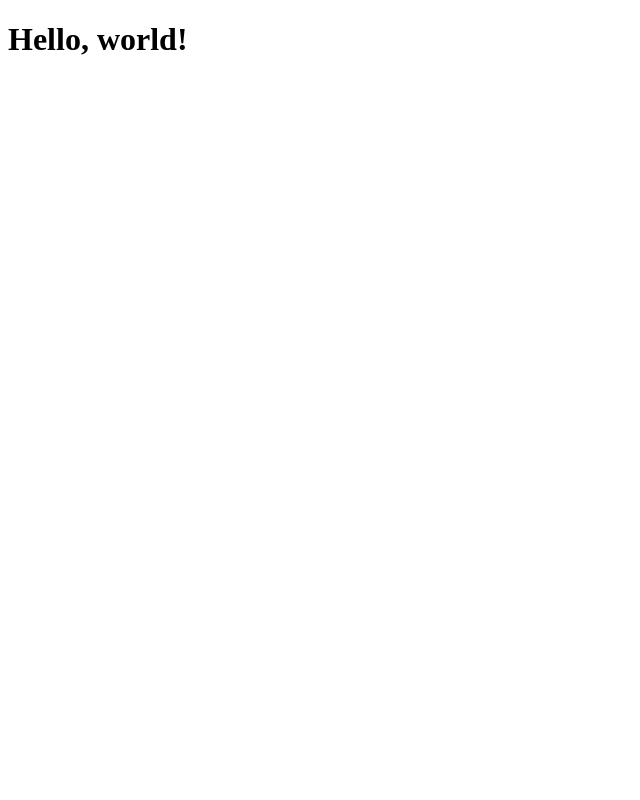
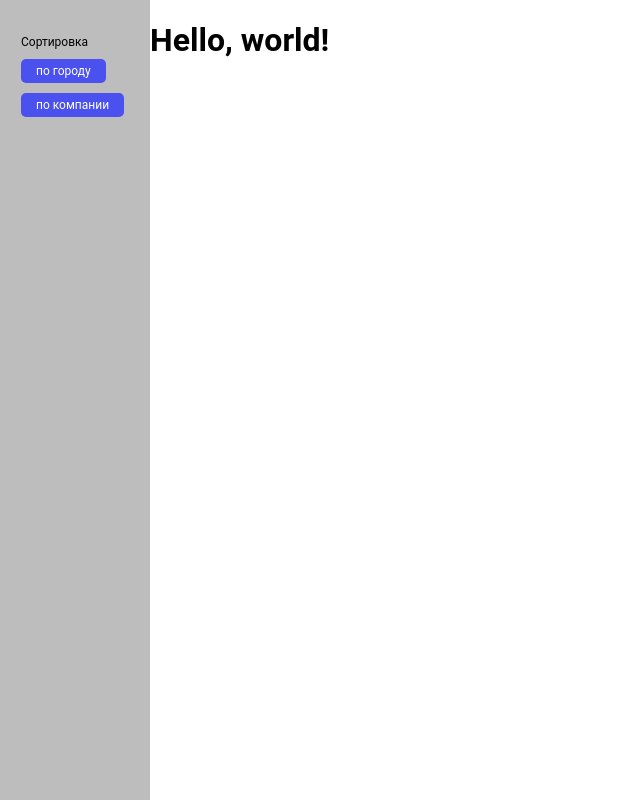
Before and after one commit to 1ike/test-task-roox, a React app: page / in a window 1280 px wide. Shown: the whole page, without its empty margins (0-640 px from the left). Built offline with nearby package versions, Linux system fonts and the light colour scheme.

Commit message:
Add side menu (appearance only).

```diff
--- a/declarations.d.ts
+++ b/declarations.d.ts
@@ -1 +1 @@
-declare module '*.module.scss';
+declare module '*.scss';
--- a/package.json
+++ b/package.json
@@ -14,6 +14,7 @@
   "author": "",
   "license": "ISC",
   "dependencies": {
+    "classnames": "^2.3.1",
     "react": "^16.14.0",
     "react-dom": "^16.14.0"
   },
--- a/src/App.tsx
+++ b/src/App.tsx
@@ -1,8 +1,14 @@
 import React from 'react';
+
+import Layout from './components/Layout';
 
 
 function App() {
-  return <h1>Hello, world!</h1>;
+  return (
+    <Layout>
+      <h1>Hello, world!</h1>
+    </Layout>
+  );
 }
 
 export default App;
--- /dev/null
+++ b/src/components/Layout/Layout.module.scss
@@ -0,0 +1,24 @@
+.main {
+  display: flex;
+  height: 100%;
+}
+
+.aside {
+  display: flex;
+  flex-direction: column;
+  align-items: flex-start;
+  width: 150px;
+  padding: 35px 21px;
+  background: #bdbdbd;
+
+  h2 {
+    font-size: 12px;
+    line-height: 14px;
+    font-weight: 400;
+    margin-top: 0;
+  }
+
+  * {
+    margin-bottom: 10px;
+  }
+}
--- /dev/null
+++ b/src/components/Layout/index.tsx
@@ -0,0 +1,23 @@
+import React from 'react';
+
+import styles from './Layout.module.scss';
+import Button from '../uiKit/Button';
+
+interface PropsInterface {
+  children: React.ReactNode,
+}
+
+const Layout = ({ children }: PropsInterface) => {
+  return (
+    <main className={styles.main}>
+      <aside className={styles.aside}>
+        <h2>Сортировка</h2>
+        <Button>по городу</Button>
+        <Button>по компании</Button>
+      </aside>
+      {children}
+    </main>
+  );
+};
+
+export default Layout;
--- /dev/null
+++ b/src/components/uiKit/Button/Button.module.scss
@@ -0,0 +1,9 @@
+.button {
+  padding: 5px 15px;
+  border-radius: 5px;
+  border: none;
+  font-size: 12px;
+  line-height: 14px;
+  color: white;
+  background-color: #4b51ef;
+}
--- /dev/null
+++ b/src/components/uiKit/Button/index.tsx
@@ -0,0 +1,23 @@
+import React from 'react';
+import cn from 'classnames';
+
+import styles from './Button.module.scss';
+
+
+interface PropsInterface {
+  children: React.ReactNode,
+  overridingClass?: String,
+}
+
+const Button = ({ children, overridingClass = '' }: PropsInterface) => {
+  return (
+    <button
+      className={cn(styles.button, overridingClass)}
+      type="button"
+    >
+      {children}
+    </button>
+  );
+};
+
+export default Button;
--- /dev/null
+++ b/src/global.scss
@@ -0,0 +1,18 @@
+:global {
+  @import url("https://fonts.googleapis.com/css?family=Roboto");
+  * {
+    font-family: "Roboto", "Arial", sans-serif;
+    box-sizing: border-box;
+  }
+
+  html,
+  body,
+  #root {
+    height: 100%;
+  }
+
+  body {
+    margin: 0px;
+    padding: 0px;
+  }
+}
--- a/src/index.tsx
+++ b/src/index.tsx
@@ -2,6 +2,7 @@ import React from 'react';
 import ReactDOM from 'react-dom';
 
 import App from './App';
+import './global.scss';
 
 
 const root = document.getElementById('root');
```
Also changed, not shown: .eslintrc.json, 2 other files (tests, documents, lock files or other folders).
